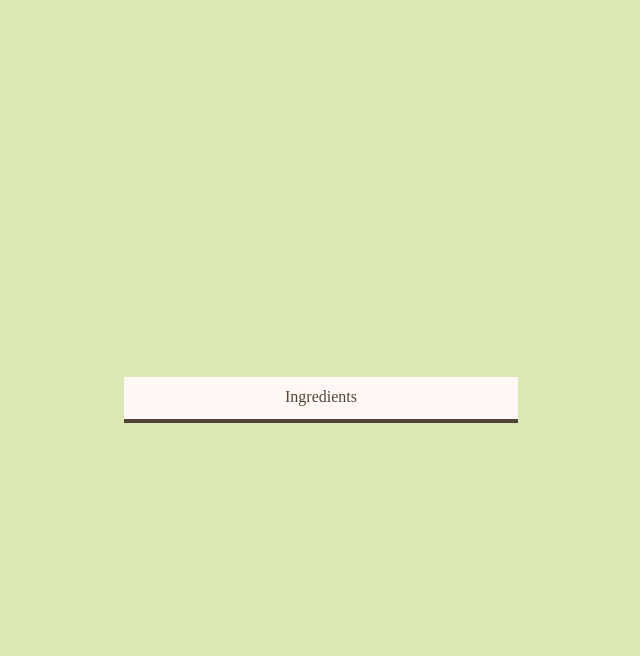
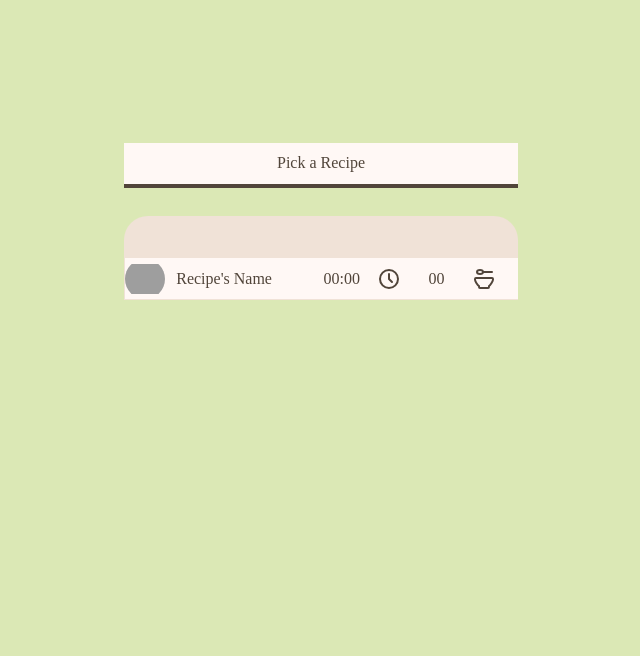
Before and after one commit to rafaelsampa/FlavourIt, a Django app: page /results/ in a window 1280 px wide. Shown: the top 656 px of the page, without its empty margins (319-959 px from the left). Run offline with Django 5.2, Linux system fonts and the light colour scheme; grey boxes are pictures that could not be loaded.

Commit message:
Página de resultados

```diff
--- a/FlavourIt_app/templates/flavourit/recipe_results.html
+++ b/FlavourIt_app/templates/flavourit/recipe_results.html
@@ -1,8 +1,30 @@
 {% extends 'flavourit/base.html' %}
 {% block conteudo %}
-<div class="tabs-bar">
-  <div class="tab current">
-    <a href="{% url 'ingredient_filter' %}">Ingredients</a>
-</div>
+{% load static %}
+<div class="filter-frame">
+  <div class="tabs-bar">
+    <div class="tab current">
+      <a href="{% url 'ingredient_filter' %}">Pick a Recipe</a>
+    </div>
+  </div>
+
+  <div class="middle-section">
+    <div class="header"><!--TODO: ordenação das receitas--></div>
+    <div class="results-section">
+      <div class="result">
+          <div class="img-container">
+              <img src="https://images.pexels.com/photos/400958/pexels-photo-400958.jpeg?auto=compress&cs=tinysrgb&w=1260&h=750&dpr=1">
+          </div>
+          <p>Recipe's Name</p>
+          <div class="result-info">
+            <p>00:00</p>
+            <img src="{% static 'graphics/clock.svg' %}" alt="Time">
+            <p>00</p>
+            <img src="{% static 'graphics/bowl-spoon.svg' %}" alt="Time">
+          </div>
+          <!--TODO: número de "favoritadas" que uma receita tem-->
+      </div>
+  </div>
+  </div>
 </div>
 {% endblock %}
```
